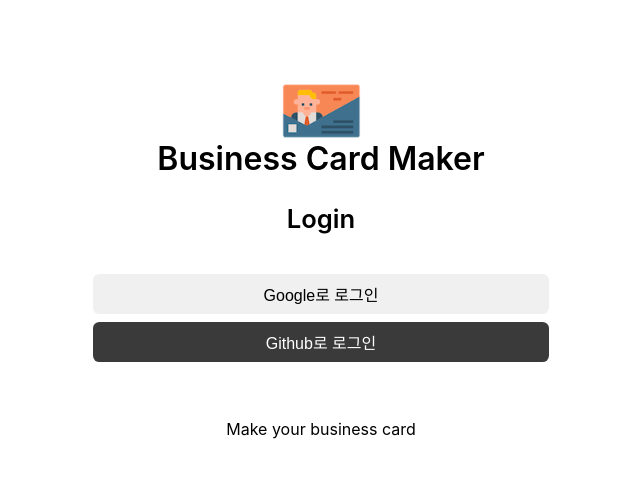
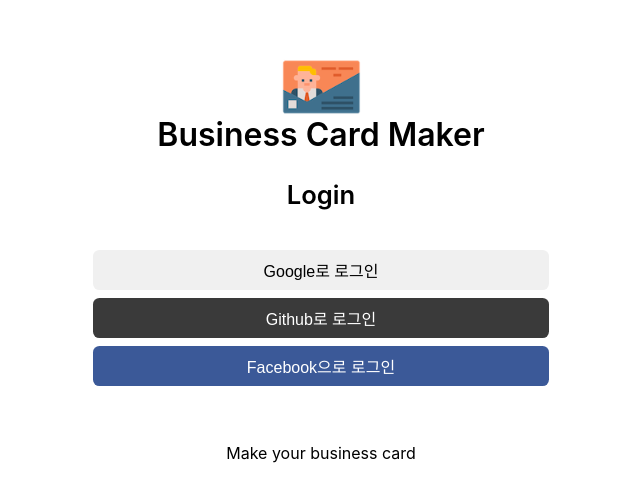
Before and after one commit to iou000/card-maker, a React (Create React App) app: page / in a window 1280 px wide. Shown: the part 131-632 px from the top of the page, without its empty margins (319-959 px from the left). Built offline with nearby package versions, Linux system fonts and the light colour scheme; no server answers.

Commit message:
facebook 로그인 추가

```diff
--- a/src/components/login/login.jsx
+++ b/src/components/login/login.jsx
@@ -19,6 +19,9 @@
                     <li>
                         <button className={`${styles.loginBtn} ${styles.github}`} onClick={() => authService.login('Github')}>Github로 로그인</button>
                     </li>
+                    <li>
+                        <button className={`${styles.loginBtn} ${styles.facebook}`} onClick={() => authService.login('Facebook')}>Facebook으로 로그인</button>
+                    </li>
                 </ul>
             </section>
             <div className={styles.divider}></div>
--- a/src/components/login/login.module.css
+++ b/src/components/login/login.module.css
@@ -63,3 +63,8 @@
   background-color: rgb(58, 58, 58);
   color: white;
 }
+
+.facebook {
+  background-color: #3b5998;
+  color: white;
+}
```
